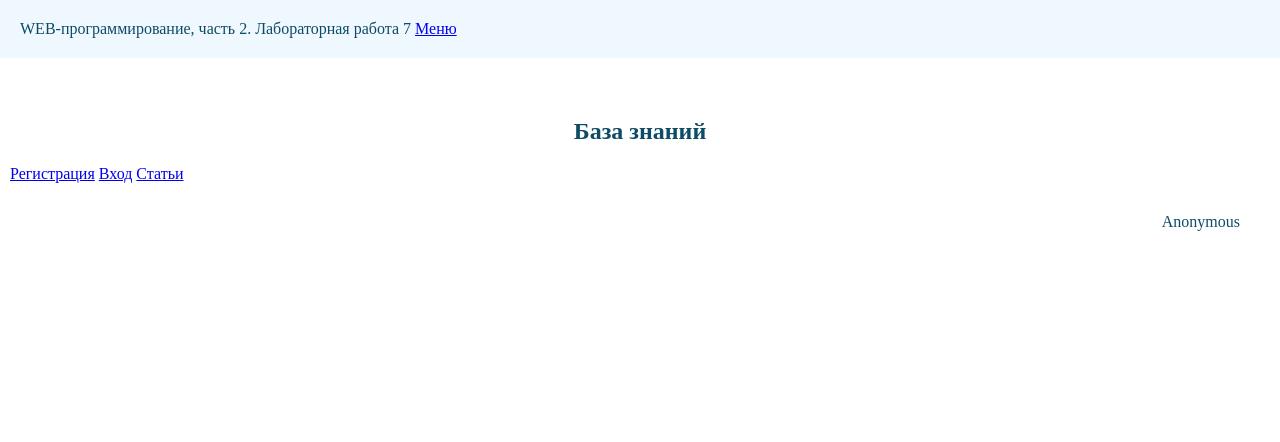
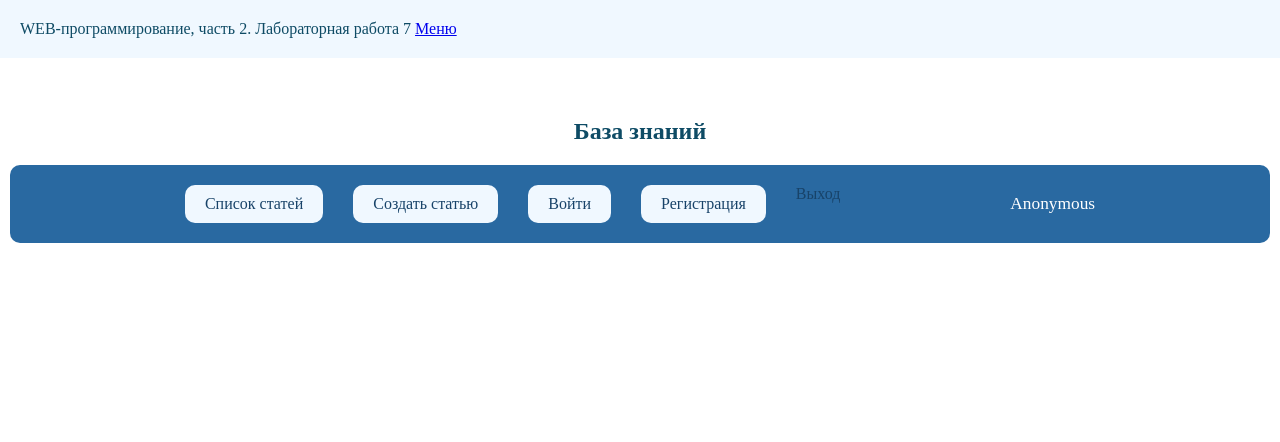
Before and after one commit to bushuevva/Backend_NSTU, a Flask app: page /lab8/ in a window 1280 px wide. Shown: the top 442 px of the page. Run offline with Flask 3, Linux system fonts and the light colour scheme.

Commit message:
Логаут

```diff
--- a/lab8.py
+++ b/lab8.py
@@ -2,7 +2,7 @@ from flask import Blueprint, render_template, redirect, request
 from db import db
 from db.models import users,articles
 from werkzeug.security import check_password_hash, generate_password_hash
-from flask_login import login_user, login_required, current_user
+from flask_login import login_user, login_required, current_user, logout_user
 
 lab8 = Blueprint('lab8', __name__)
 @lab8.route('/lab8/')
@@ -55,7 +55,16 @@ def login():
 
     return render_template('/lab8/login.html',
                            error = 'Ошибка входа: логин и/или пароль неверны')
+
+
 @lab8.route('/lab8/articles/')
 @login_required
 def article_list():
     return 'Спиоск статей'
+
+
+@lab8.route('/lab8/logout')
+@login_required
+def logout():
+    logout_user()
+    return redirect('/lab8/')
--- a/templates/lab8/lab8.html
+++ b/templates/lab8/lab8.html
@@ -10,12 +10,31 @@
 {# Основной контент: #}
 {% block main %}
     <h2 style="text-align: center;"> База знаний</h2>
-    <div class="block-container">
-        <a href="{{ url_for('lab8.register') }}" class="block">Регистрация</a>
-        <a href="{{ url_for('lab8.login') }}" class="block">Вход</a>
-        <a href="{{ url_for('lab8.article_list') }}" class="block">Статьи</a>
+
+    <div class="blocks">
+        <div class="block1">
+            <div class="bl">
+                <a href="{{ url_for('lab8.article_list') }}" >Список статей</a>
+            </div>
+
+            <div class="bl">
+                <a href="/lab5/create">Создать статью</a>
+            </div>
+
+            <div class="bl">
+                <a href="{{ url_for('lab8.login') }}">Войти</a>
+            </div>
+
+            <div class="bl">
+                <a href="{{ url_for('lab8.register') }}">Регистрация</a>
+            </div>
+
+            <div>
+                <a href="{{ url_for('lab8.logout') }}">Выход</a>
+            </div>
+        </div>
+        <div class="block2">
+            {{ login if login else 'Anonymous' }}
+        </div>
     </div>
-    <p style="text-align: right; margin:30px;">
-    Anonymous
-    </p>
 {% endblock %}
```
